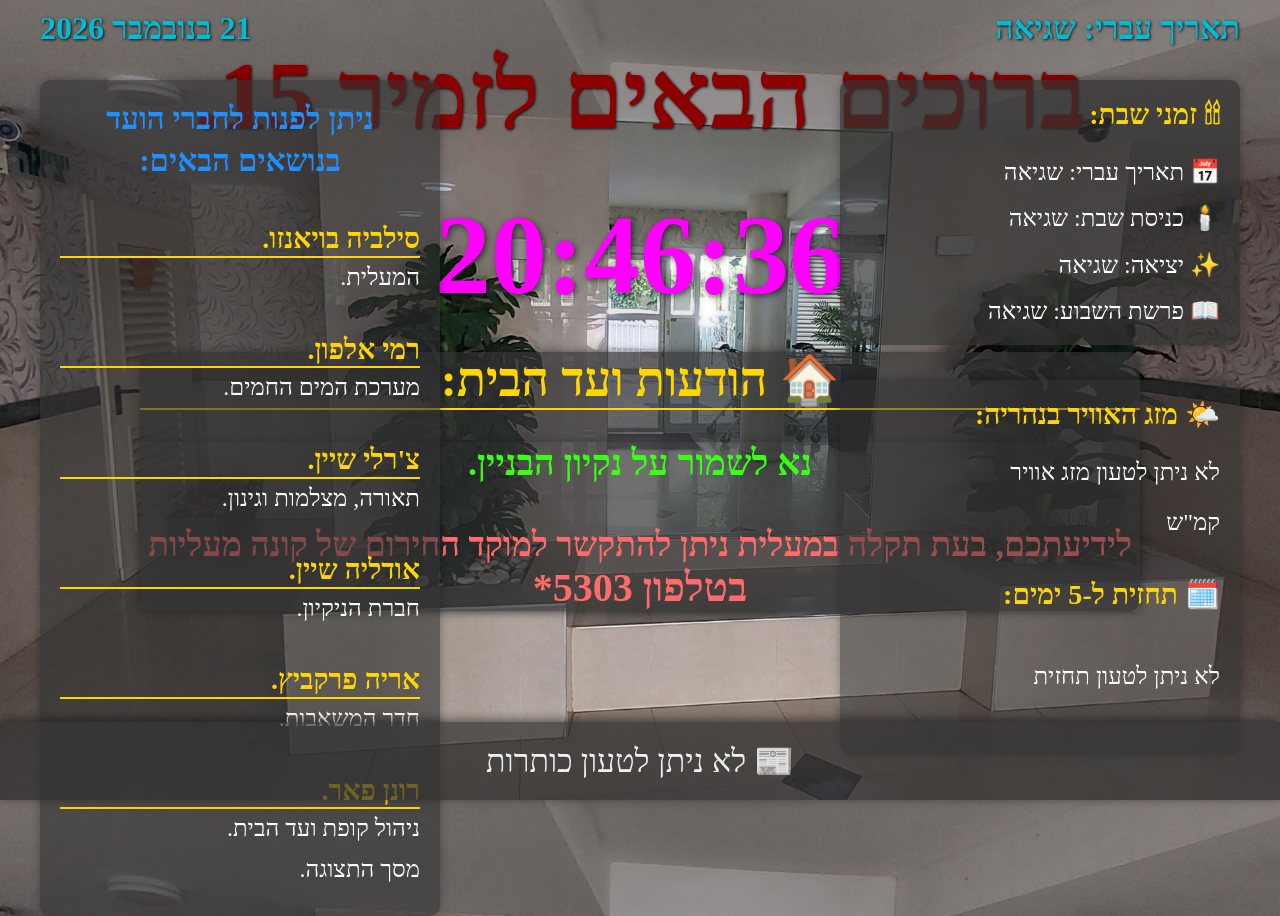
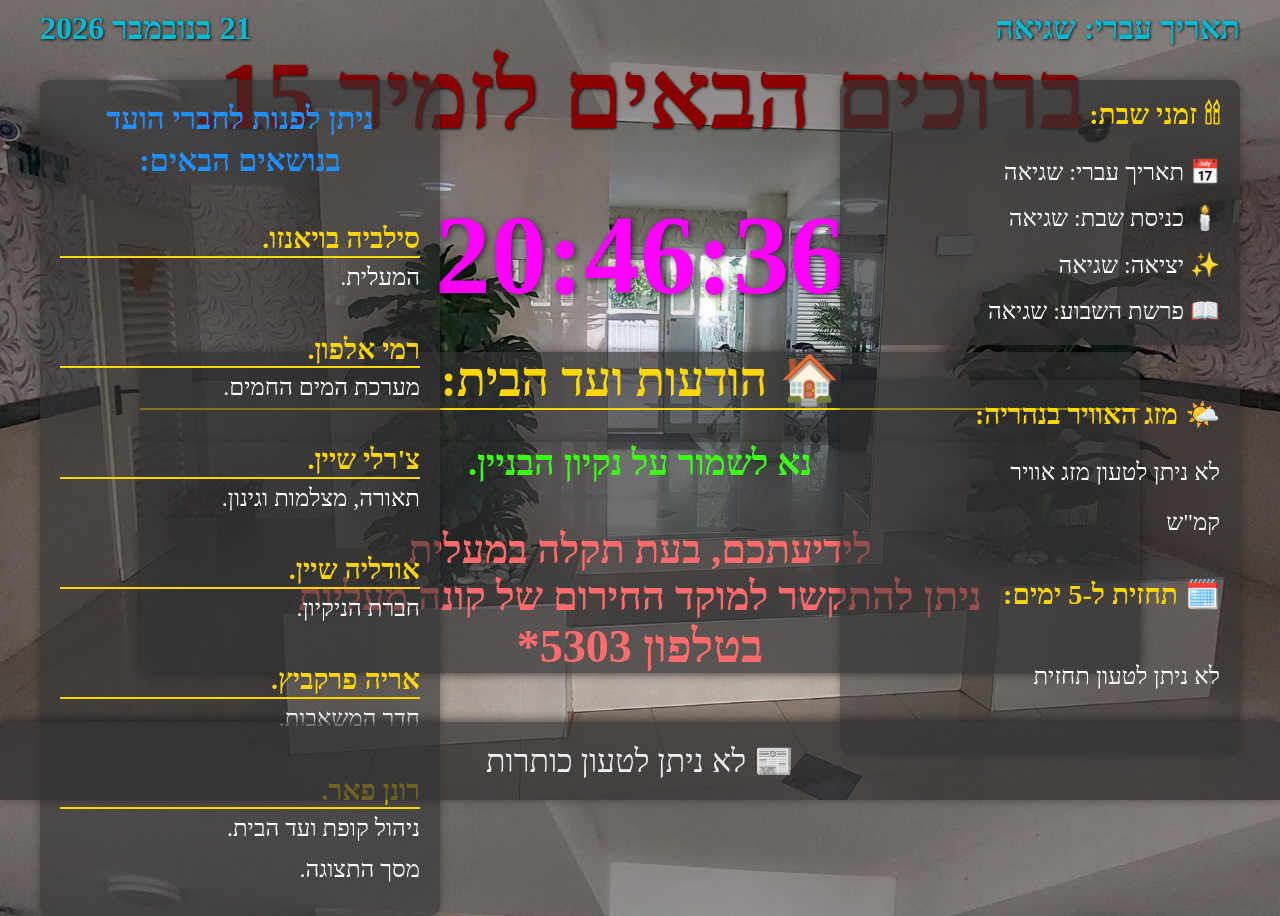
Before and after one commit to peer74/lobby-page, a plain HTML site: page index.html in a window 1280 px wide. Drawn offline with Linux system fonts and the light colour scheme; no server answers.

Commit message:
Add files via upload

```diff
--- a/index.html
+++ b/index.html
@@ -291,9 +291,10 @@ background-image: url('https://github.com/peer74/lobby-page/blob/main/lobby.jpg?
 
     <div class="message">
         <div class="text">נא לשמור על נקיון הבניין.<br><br> </div>
-		<div class="text"<span style="color: #FF6B6B; font-size: 34px;">לידיעתכם, בעת תקלה במעלית ניתן להתקשר למוקד החירום של קונה מעליות</span> </div>
-		<span style="color: #FF6B6B; font-size: 40px;">בטלפון 5303*</span>
-	 <div class="text">
+	<div class="text"<span style="color: #FF6B6B; font-size: 40px;">לידיעתכם, בעת תקלה במעלית </span> </div>
+	<div class="text"<span style="color: #FF6B6B; font-size: 40px;">ניתן להתקשר למוקד החירום של קונה מעליות</span> </div>
+	<span style="color: #FF6B6B; font-size: 46px;">בטלפון 5303*</span>
+
     </div>
 
 
```
